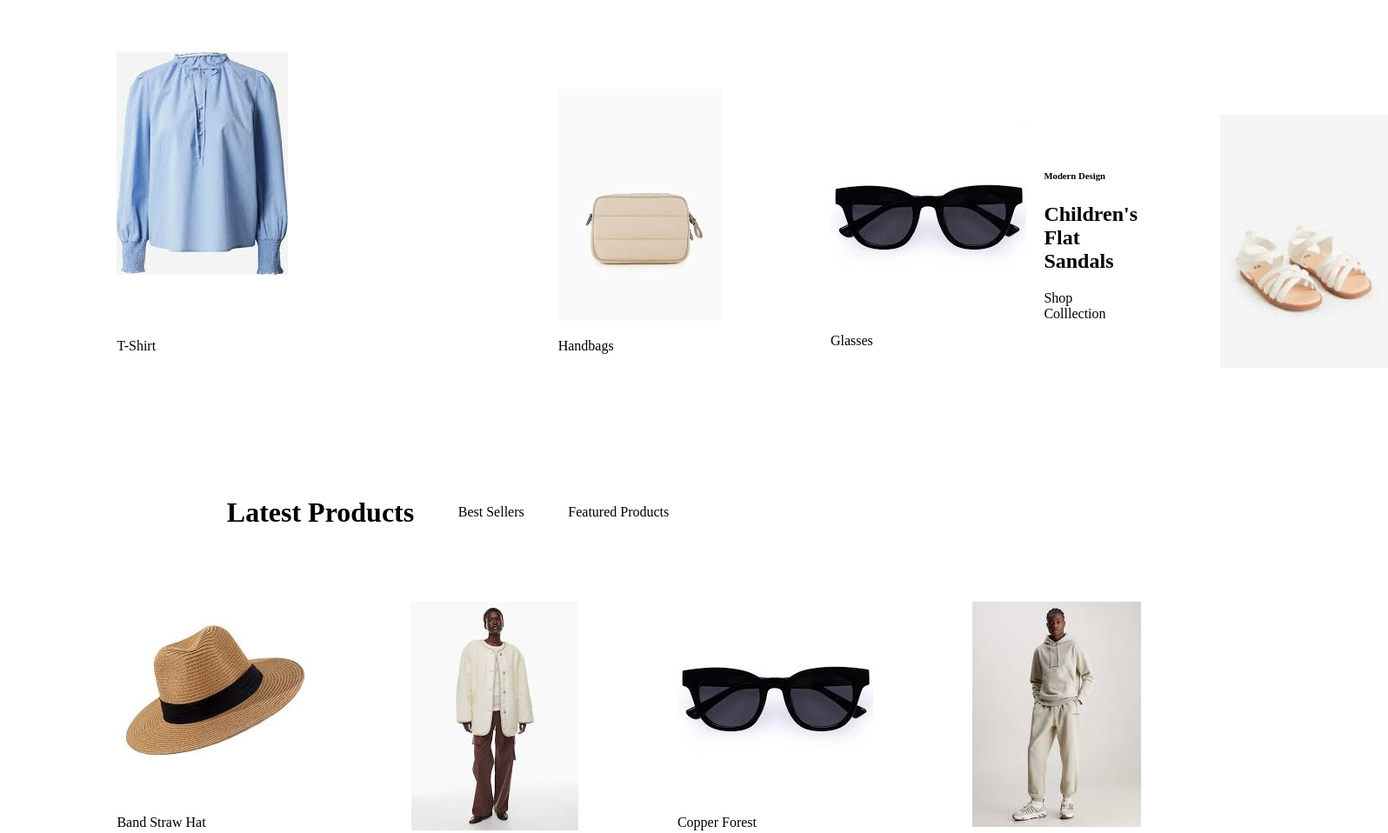
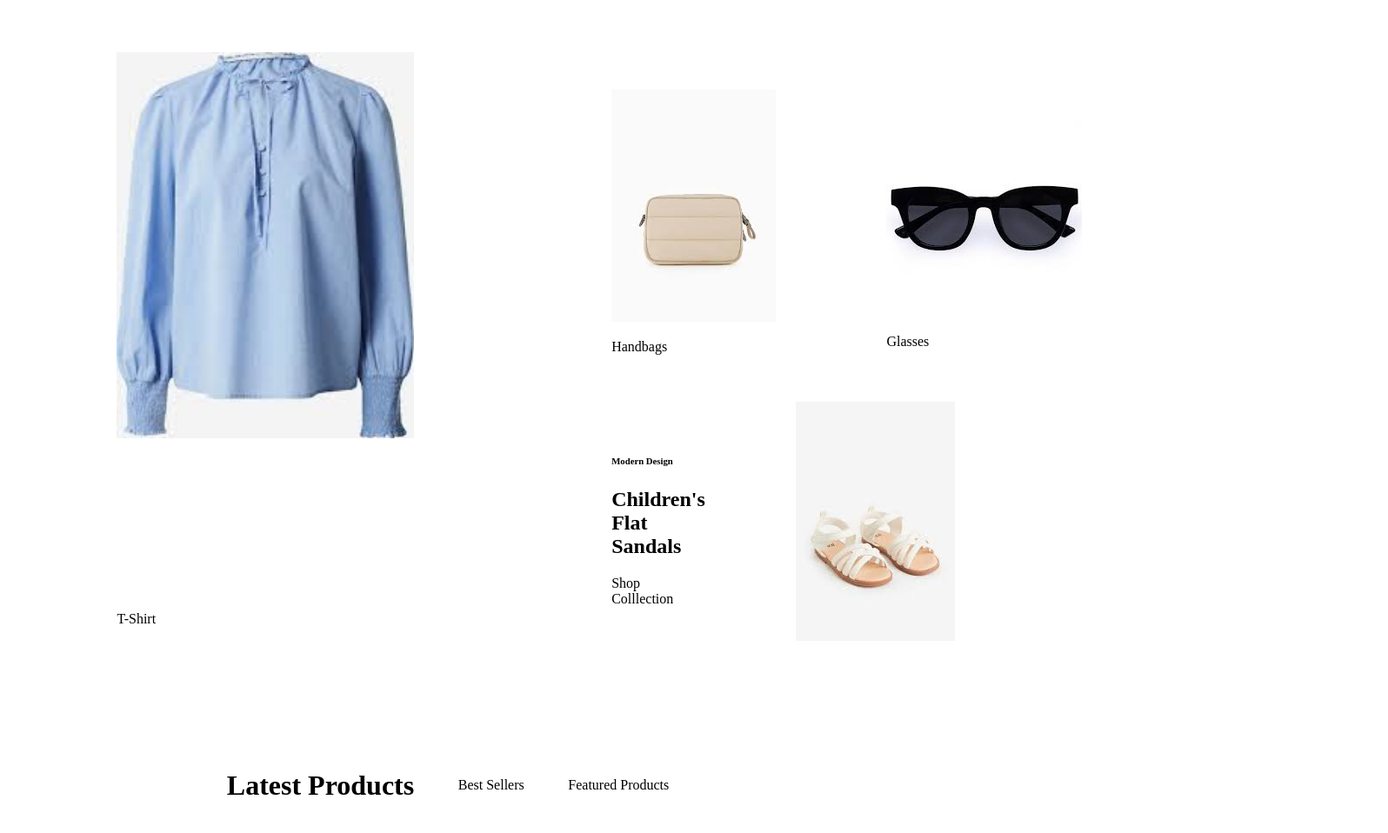
Before and after one commit to priscilla-mikisa/Html-Assessement, a plain HTML site: page index.html in a window 1280 px wide. Shown: the part 726-1684 px from the top of the page at 87% size, 1596 px wide, since content can reach past the window. Drawn offline with Linux system fonts and the light colour scheme.

Commit message:
changed format

```diff
--- a/style.css
+++ b/style.css
@@ -55,19 +55,20 @@ width:200% ;
     display: flex;
     flex-direction: column;
     justify-content: space-between;
-    width: 50%;
+    width: 30%;
 
 }
 .innerbody{
     display: flex;
+    flex-direction: column;
     gap:2%;
+    flex-direction: column;
 }
 .innerbody1{
     display: flex;
     flex-direction: row;
     flex-wrap: nowrap;
     gap:30%;
-    margin-left: 20%;
     margin-top:10%;
 }
 .innerbody2{
@@ -195,7 +196,10 @@ width:200% ;
     height:20%;
 }
 .icons2{
-
+    margin-bottom: 50%;
+}
+body{
+    overflow-x: hidden;
 }
 @media screen and (max-width:412px){
     body{
```
Also changed, not shown: index.html (+1 -1 lines).
